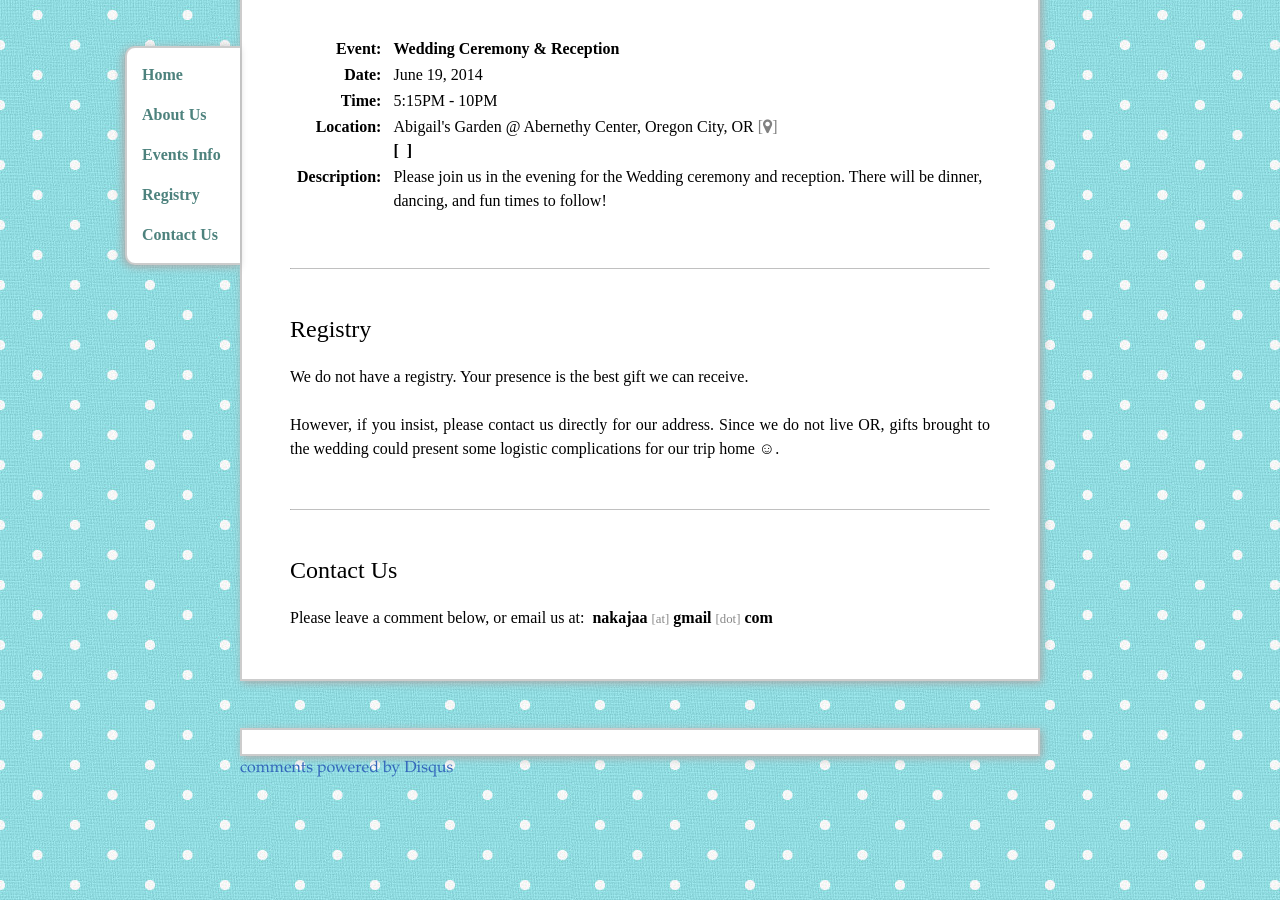
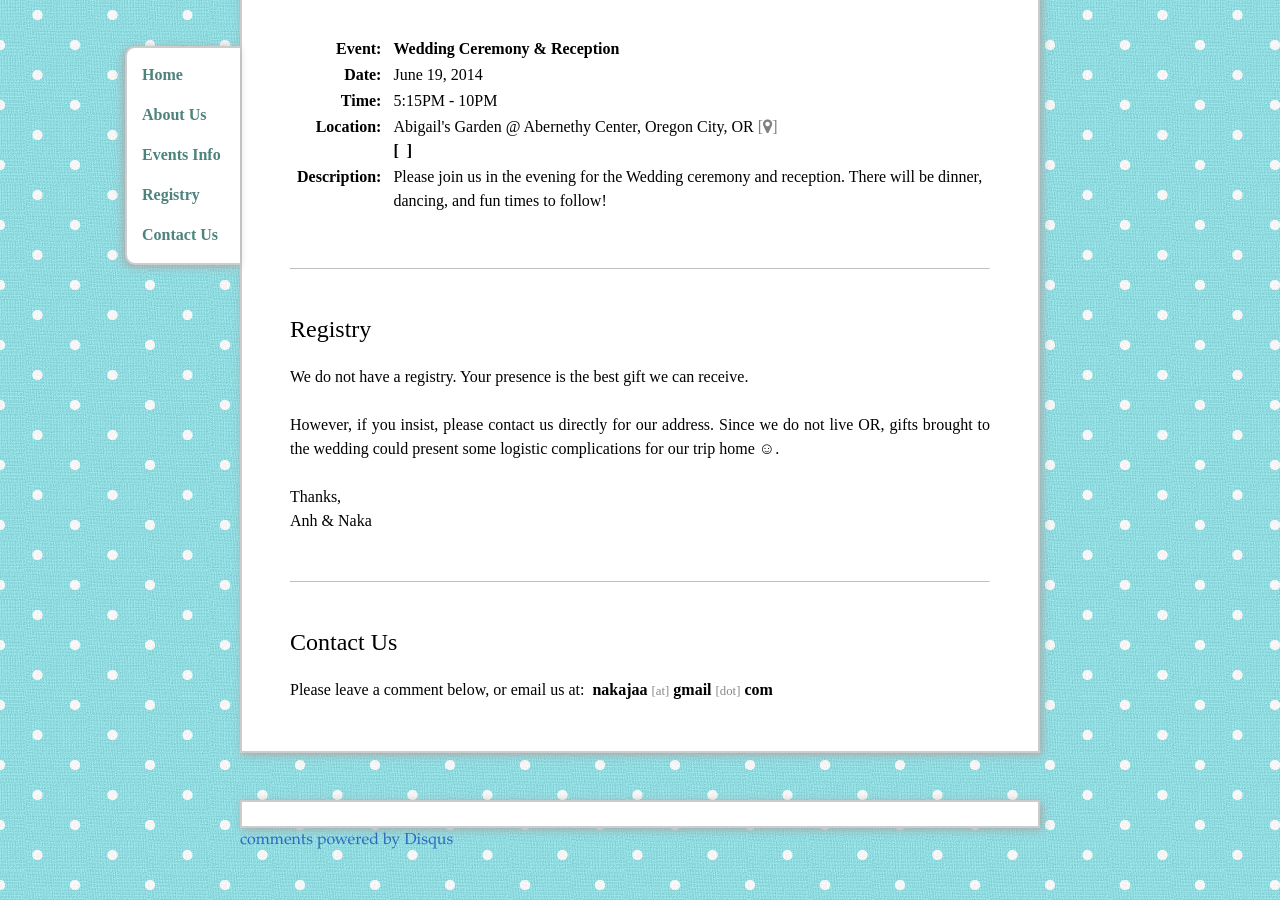
Before and after one commit to trananh/trananh.github.io, a Jekyll site: the page wedding/index.html, which Jekyll copies as it is, in a window 1280 px wide and 900 px high, scrolled down 1365 px. Built offline with Jekyll 4.4.1, drawn with Linux system fonts in a browser that asks for light colours; nearby versions of some CDN libraries; comment, search, counter and statistics services are not loaded.

Commit message:
Updated wedding page.

```diff
--- a/wedding/index.html
+++ b/wedding/index.html
@@ -181,6 +181,9 @@
                 However, if you insist, please contact us directly for our address. Since we do not
                 live OR, gifts brought to the wedding could present some logistic complications for
                 our trip home &#9786;.
+                <br />&nbsp;<br />
+                Thanks,<br />
+                Anh &amp; Naka
             </p>
 
 
```
